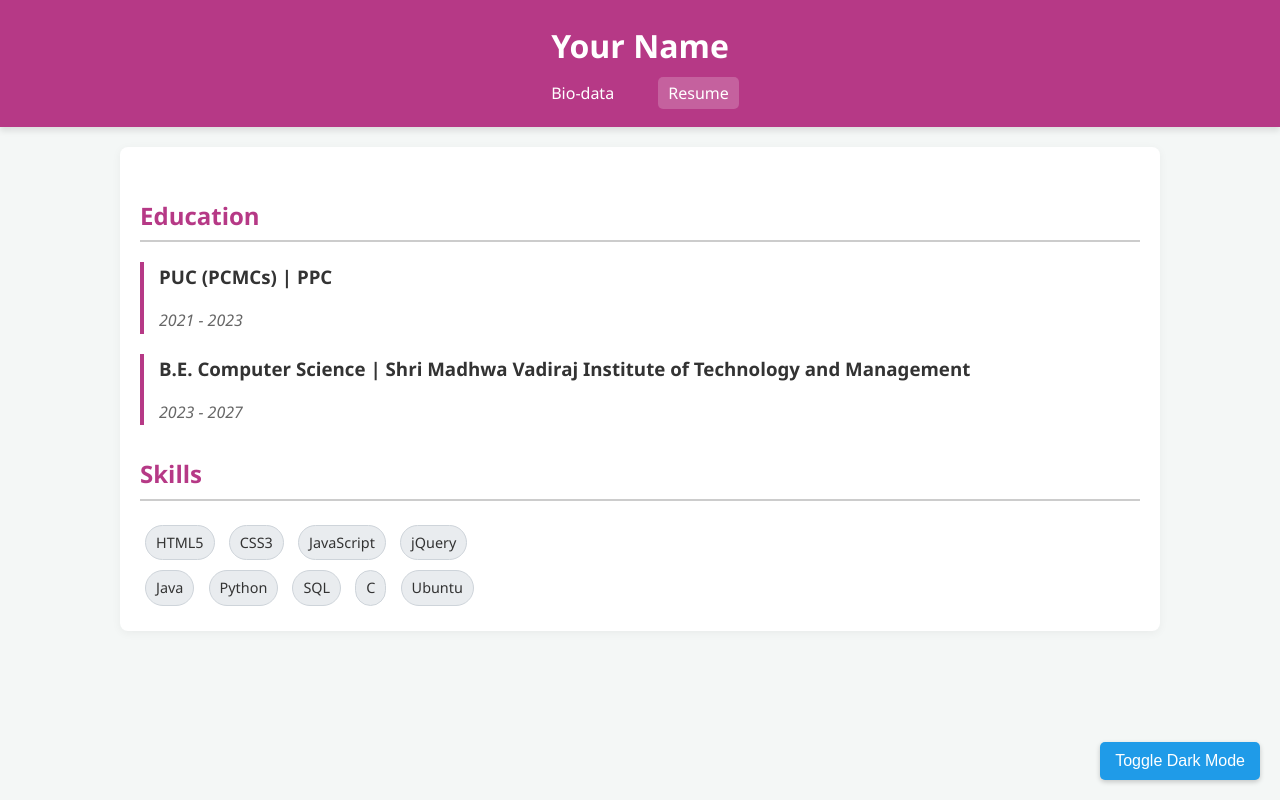
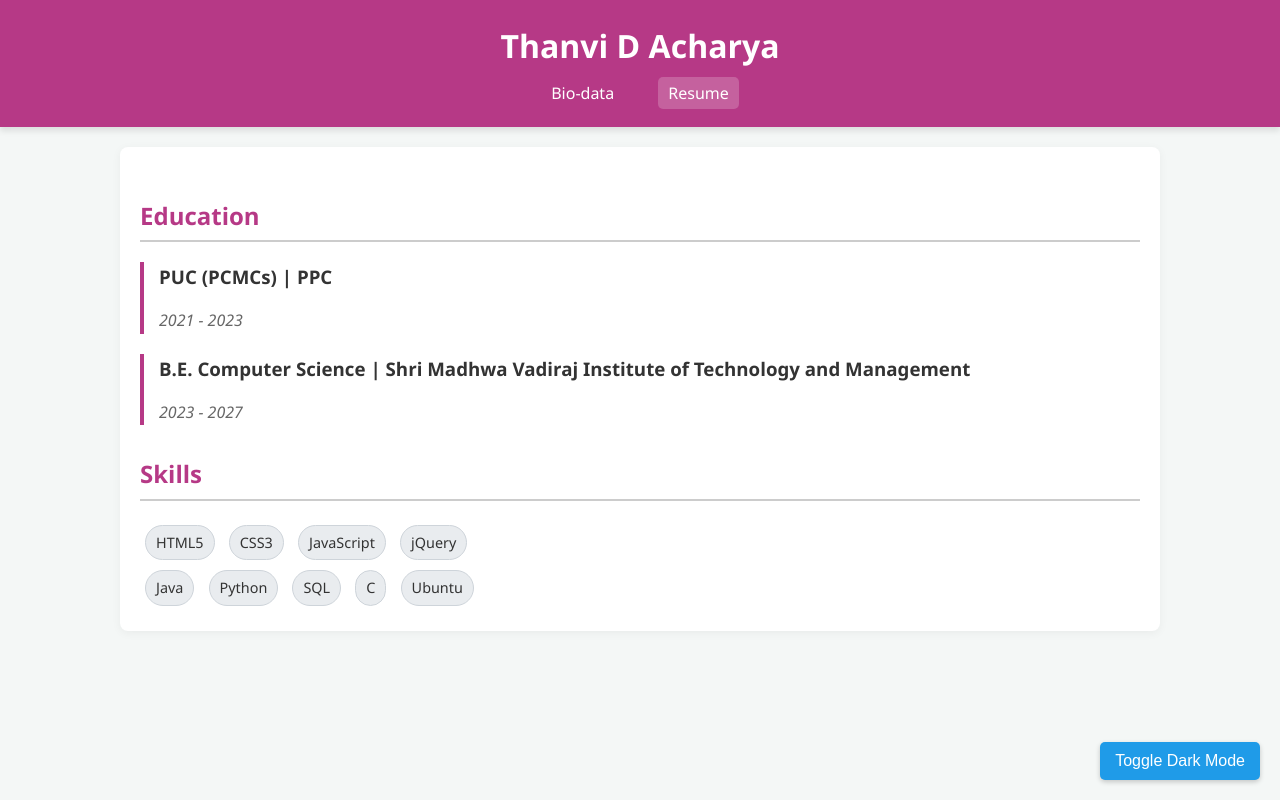
Before and after one commit to thanvid1/resume, a plain HTML site: page resume.html in a window 1280 px wide. Drawn offline with nearby package versions, Linux system fonts and the light colour scheme.

Commit message:
Update resume with name 'Thanvi D Acharya'

```diff
--- a/resume.html
+++ b/resume.html
@@ -3,13 +3,13 @@
 <head>
     <meta charset="UTF-8">
     <meta name="viewport" content="width=device-width, initial-scale=1.0">
-    <title>Your Name - Resume</title>
+    <title>Thanvi - Resume</title>
     <link rel="stylesheet" href="style.css">
     <script src="https://ajax.googleapis.com/ajax/libs/jquery/3.5.1/jquery.min.js"></script>
 </head>
 <body>
     <header>
-        <h1>Your Name</h1>
+        <h1>Thanvi D Acharya</h1>
         <nav>
             <a href="index.html">Bio-data</a>
             <a href="resume.html" class="active">Resume</a>
```
